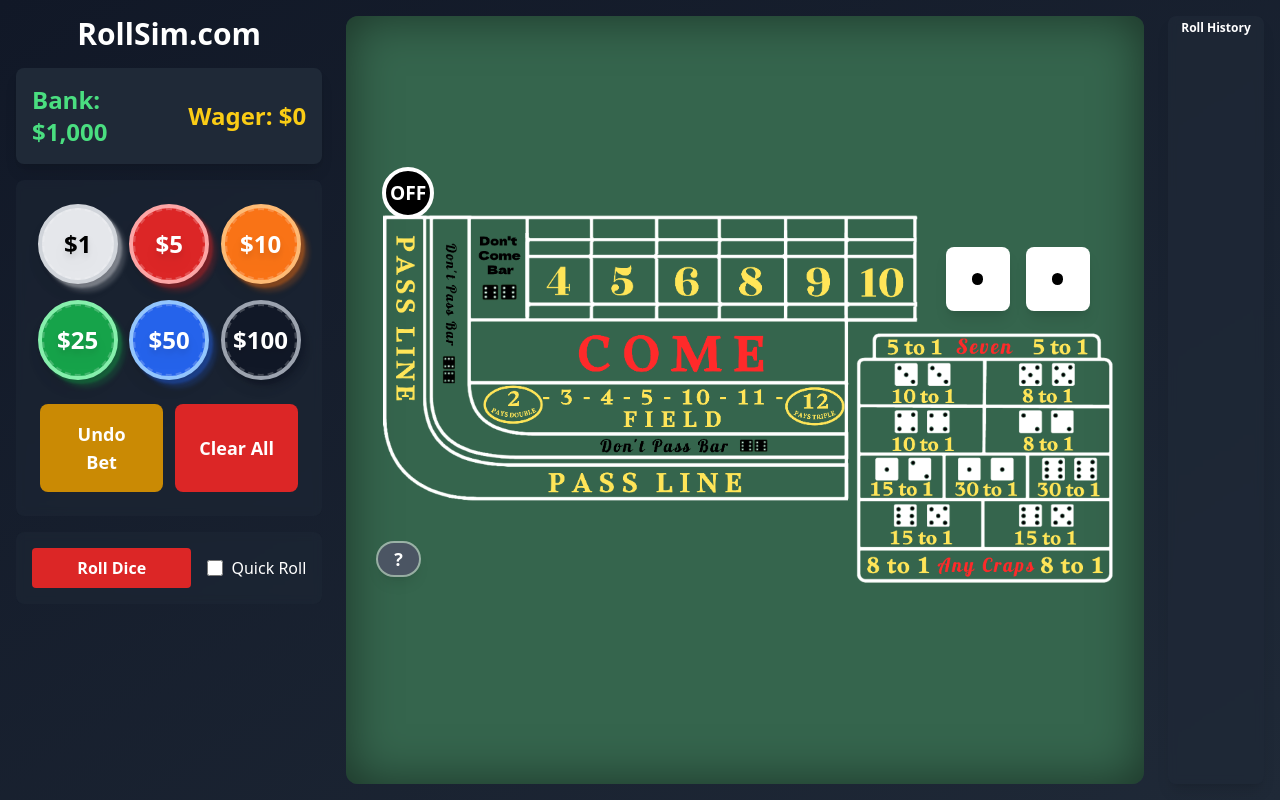
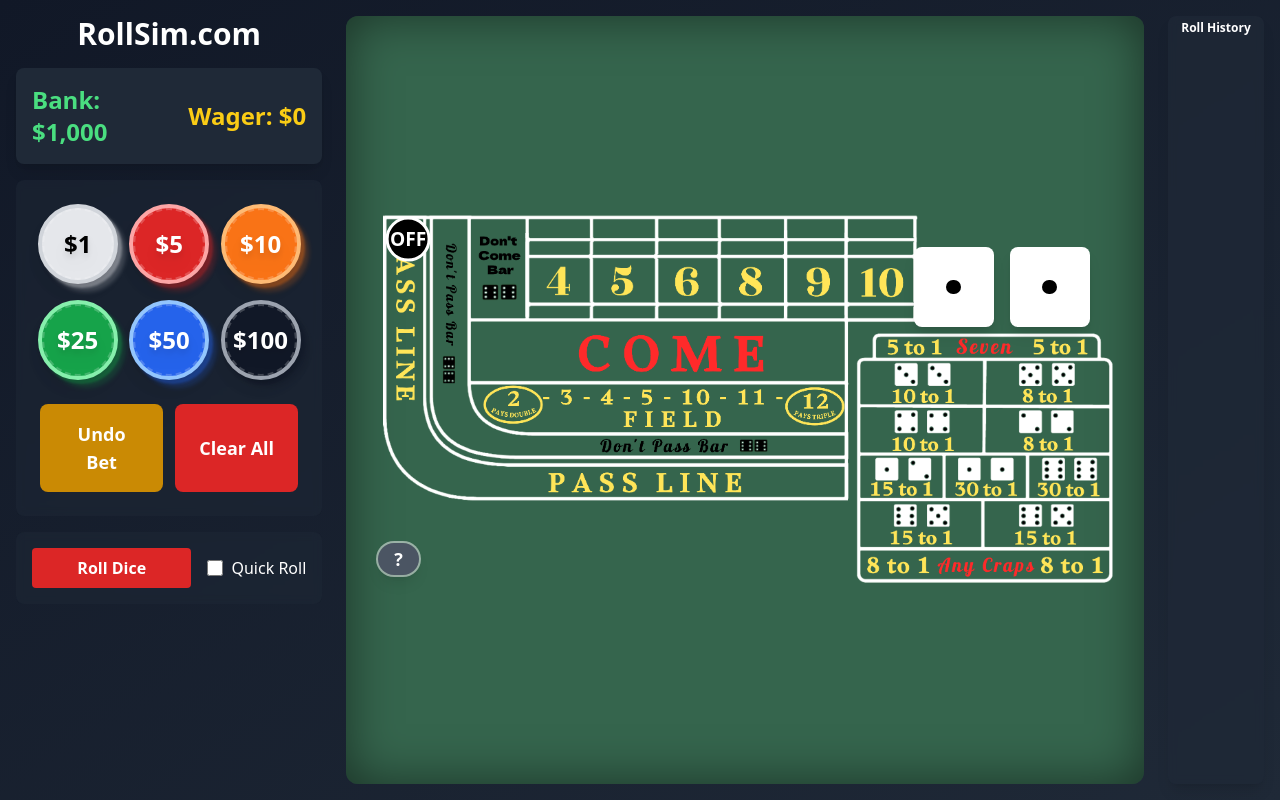
Before and after one commit to adamnelsonarcher/react-craps, a React (Create React App) app: page / in a window 1280 px wide. Built offline with nearby package versions, Linux system fonts and the light colour scheme.

Commit message:
added more dynamic scaling

```diff
--- a/src/components/Dice.tsx
+++ b/src/components/Dice.tsx
@@ -10,8 +10,8 @@ const Dice: React.FC<DiceProps> = ({ value, isRolling, size = 'large' }) => {
   const gridPositions = Array(9).fill(0);
 
   const sizeClasses = {
-    small: 'w-[clamp(2rem,4vw,2.5rem)] h-[clamp(2rem,4vw,2.5rem)]',
-    large: 'w-[clamp(3rem,6vw,4rem)] h-[clamp(3rem,6vw,4rem)]'
+    small: 'w-[clamp(2.5rem,5vw,3.5rem)] h-[clamp(2.5rem,5vw,3.5rem)]',
+    large: 'w-[clamp(3.5rem,7vw,5rem)] h-[clamp(3.5rem,7vw,5rem)]'
   };
 
   const paddingClasses = {
--- a/src/components/GameState.tsx
+++ b/src/components/GameState.tsx
@@ -28,20 +28,20 @@ interface PointMarkerProps {
 }
 
 const PointMarker: React.FC<PointMarkerProps> = ({ point, position, isOn }) => {
-  const offPosition = { x: 6, y: -4 };
+  const offPosition = { x: 6, y: 8 };
   const currentPosition = isOn ? position : offPosition;
 
   return (
     <div
-      className={`absolute w-[5vw] h-[5vw] min-w-[28px] min-h-[28px] max-w-[52px] max-h-[52px]
+      className={`absolute w-[clamp(1.75rem,3.5vw,3.5rem)] h-[clamp(1.75rem,3.5vw,3.5rem)]
                  rounded-full flex items-center justify-center
-                 border-4 transform -translate-x-1/2 -translate-y-1/2
-                 font-bold text-xl transition-all duration-1000 ease-in-out
+                 border-[0.2rem] transform -translate-x-1/2 -translate-y-1/2
+                 font-bold transition-all duration-1000 ease-in-out
                  ${isOn ? 'bg-white border-black text-black' : 'bg-black border-white text-white'}`}
       style={{
         left: `${currentPosition.x}%`,
         top: `${currentPosition.y}%`,
-        fontSize: 'clamp(12px, 1.5vw, 20px)',
+        fontSize: 'clamp(0.8rem, 1.6vw, 1.2rem)',
       }}
     >
       {isOn ? 'ON' : 'OFF'}
```
